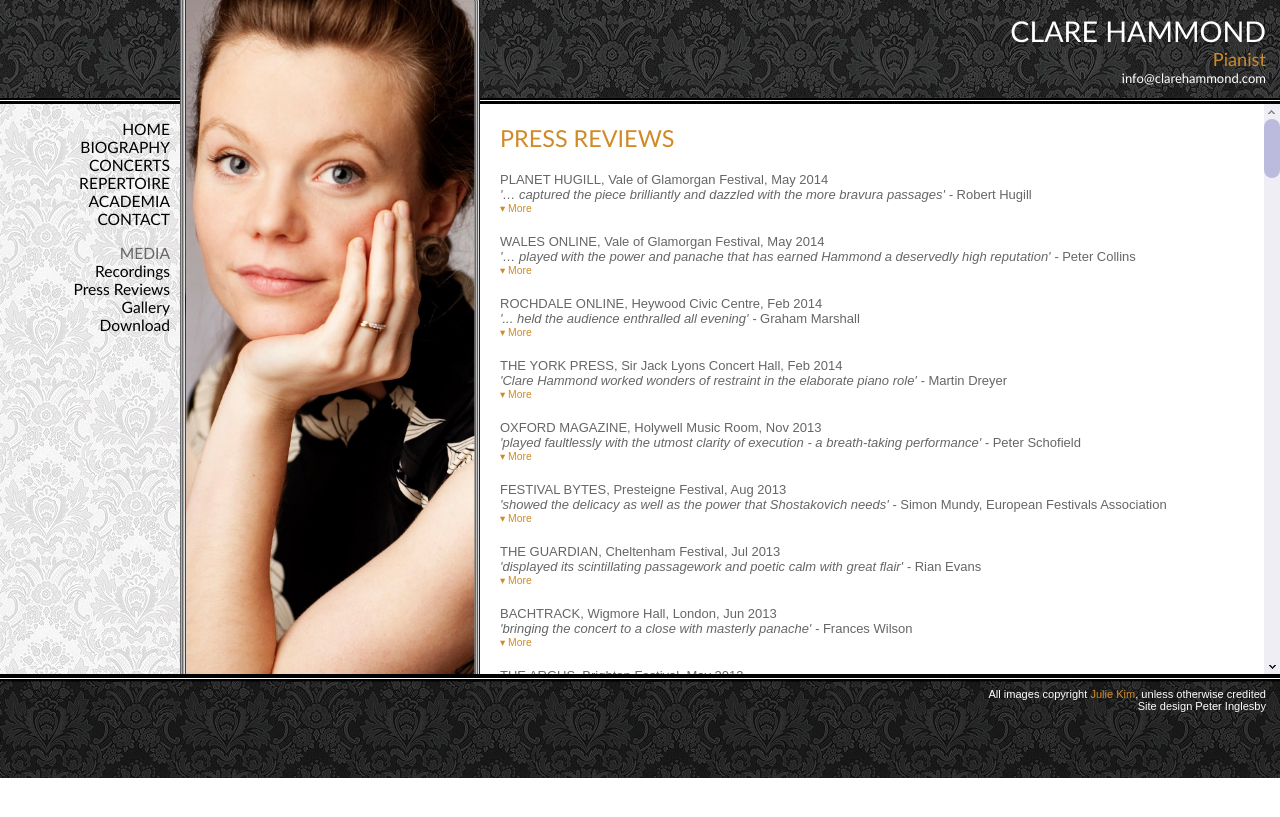
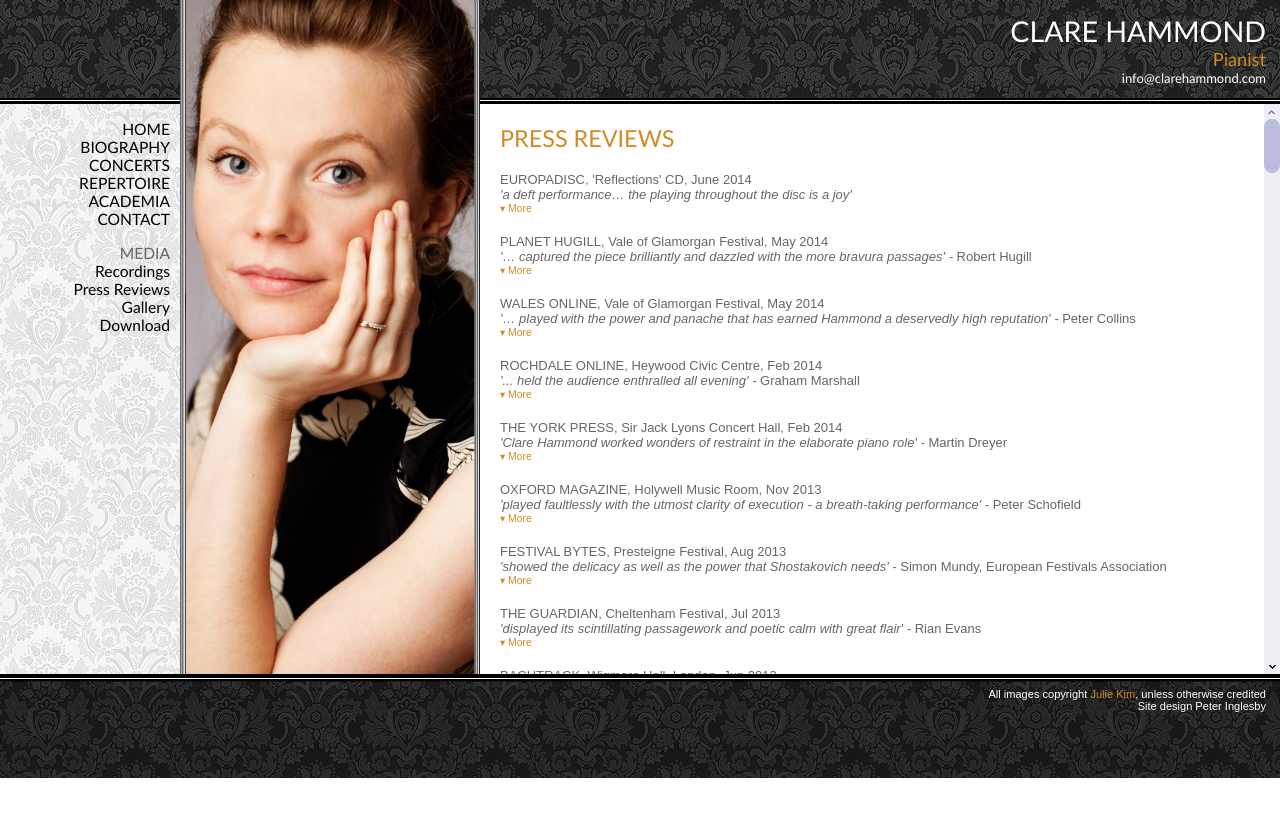
Before and after one commit to hammonc/clarehammond.com, a Jekyll site: the page built from reviews.html, in a window 1280 px wide. Shown: the top 817 px of the page. Built offline with Jekyll 4.4.1, drawn with Linux system fonts in a browser that asks for light colours.

Commit message:
europadisc review

```diff
--- a/reviews.html
+++ b/reviews.html
@@ -4,6 +4,30 @@ image: press.jpg
 ---
 <h3 class="page-heading">PRESS REVIEWS</h3>
 
+
+<div class="listing">
+  <div class="listing-heading">EUROPADISC, 'Reflections' CD, June 2014</div>
+  <div class="listing-trailer">'a deft performance… the playing throughout the disc is a joy'</em></div>
+  <div class="listing-details concealed">
+    <p>2014 marks the centenary of the birth of Polish composer Andrzej Panufnik. Born in Warsaw on 24 September 1914 to musical parents, Panufnik died in 1991 at the age of 77, by which time he was recognised as one of the most important Polish composers of his generation. Today he is remembered chiefly for his orchestral works (he was also an accomplished conductor, heading the City of Birmingham Symphony Orchestra from 1957 to 1959), but this new disc from BIS concentrates on a smaller and lesser-known corner of his output: his piano music.</p><br>
+
+<p>As pianist Clare Hammond points out in her illuminating booklet notes, Panufnik's three surviving works for piano intersect key moments of his life and musical development. Panufnik originally studied in Warsaw, then with the conductor Felix Weingartner in Vienna, Paris and London. At the outbreak of war, and against Weingartner's advice, he returned to Poland, where he took part in resistance activities and gave underground concerts. Immediately after the war, Panufnik played a key part in the rebuilding of musical life in Warsaw, re-establishing the Warsaw Philharmonic, conducting, and composing film music to support his family.</p><br>
+
+<p>His Twelve Miniature Studies date from 1947: they are engaging but technically demanding works, all based on the same melodic line, each contrasting starkly with its predecessor in tempo and dynamics, and following the Circle of Fifths (their original title) from C sharp, through F sharp, all the way round to G sharp. Here they receive a deft performance from Clare Hammond, who charts their contrasting characters with great skill.</p><br>
+
+<p>From 1948, life in Communist Poland became increasingly difficult for Panufnik, and in 1954, while conducting in Zurich, he managed to give his 'minders' the slip and flew to England, where he remained based for the rest of his life (he was knighted in 1991). While his music had been deemed too progressive in his homeland, in England it was felt by the musical establishment to be too conservative. Nevertheless, following his marriage to Camilla Jessel in 1963 he became increasingly productive. His next piano work, Reflections, was completed in spring 1968, just days after the birth of his daughter Roxanna. It is a contemplative work, whose gaunt mysticism seems to evoke the world of Messiaen's piano music, and it is performed here with great sensitivity and a hushed intensity.</p><br>
+
+<p>Like Reflections, the music of the Pentasonata of 1984 bears witness to Panufnik's fascination with symmetrical patterns, 'seeking to achieve a balance between heart and mind, intellect and emotion'. It's a powerful piece from his 'late' period, and the title is an apt one, for the work is arranged palindromically in five sections, is based on the pentatonic scale, and its outer sections are cast in quintuple metre. Again, there are moments which come close to Messiaen, and this most ambitious of Panufnik's solo piano works receives a highly persuasive and commanding performance.</p><br>
+
+<p>Roxanna Panufnik has also become a successful composer in her own right, and the two piano pieces included here are, like her father's, reflective and accessible while setting formidable technical challenges. Second Home (2003) is a set of variations on a Polish folk tune, but also has its jazzy moments, while Glo (2002) is more intimate, a memorial to a family friend.</p><br>
+
+<p>The programme is completed by two arrangements by Roxanna of her father's music: Hommage à Chopin is a recent adaptation of three evocative vocalises dating from 1949, while Modlitwa ('Prayer') is a beautiful completion and arrangement of a song from 1990. The playing throughout the disc is a joy, and Hammond clearly knows her way around this music in intimate detail. This is an ideal opportunity to celebrate the Panufnik Centenary while exploring some of his less well known repertoire. Strongly recommended!</p>
+  </div>
+  <div class="listing-details concealed">
+  </div>
+  <span class="more">&#9662; <a href="">More</a></span>
+  <span class="less">&#9652; <a href="">Less</a></span>
+</div>
 
 <div class="listing">
   <div class="listing-heading">PLANET HUGILL, Vale of Glamorgan Festival, May 2014</div>
```
